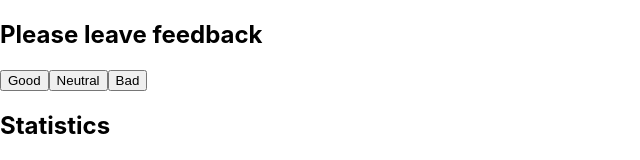
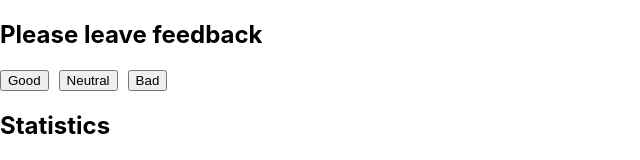
Before and after one commit to patsyuck/goit-react-hw-02-feedback, a React (Create React App) app: page / in a window 1280 px wide. Shown: the top 160 px of the page, without its empty margins (0-640 px from the left). Built offline with nearby package versions, Linux system fonts and the light colour scheme.

Commit message:
Переробив компонент для кнопок фідбеку

```diff
--- a/src/components/App.js
+++ b/src/components/App.js
@@ -12,8 +12,12 @@ export class App extends Component {
     bad: 0,
   };
 
-  incrementFeedback = feedback => () => {
+  /*incrementFeedback = feedback => () => {
     this.setState({ [feedback]: this.state[feedback] + 1 });
+  };*/
+
+  incrementFeedback = e => {
+    this.setState({ [e.target.name]: this.state[e.target.name] + 1 });
   };
 
   countTotalFeedback = () => {
@@ -26,11 +30,13 @@ export class App extends Component {
 
   render() {
     const { good, neutral, bad } = this.state;
+    const opt = ['good', 'neutral', 'bad'];
     return (
       <Fragment>
         <Panel title="Please leave feedback">
           <FeedbackOptions
-            options={this.state}
+            /*options={this.state}*/
+            options={opt}
             onLeaveFeedback={this.incrementFeedback}
           />
         </Panel>
--- /dev/null
+++ b/src/components/Feedback.css
@@ -0,0 +1,7 @@
+.button {
+  text-transform: capitalize;
+}
+
+.button:not(:last-child) {
+  margin-right: 10px;
+}
--- a/src/components/Feedback.js
+++ b/src/components/Feedback.js
@@ -1,4 +1,6 @@
-const FeedbackOptions = ({ options, onLeaveFeedback }) => {
+import './Feedback.css';
+
+/*const FeedbackOptions = ({ options, onLeaveFeedback }) => {
   return (
     <div>
       <button onClick={onLeaveFeedback('good')}>Good</button>
@@ -6,6 +8,18 @@ const FeedbackOptions = ({ options, onLeaveFeedback }) => {
       <button onClick={onLeaveFeedback('bad')}>Bad</button>
     </div>
   );
+};*/
+
+const FeedbackOptions = ({ options, onLeaveFeedback }) => {
+  return (
+    <div>
+      {options.map(option => (
+        <button class="button" name={option} onClick={onLeaveFeedback}>
+          {option}
+        </button>
+      ))}
+    </div>
+  );
 };
 
 export default FeedbackOptions;
```
